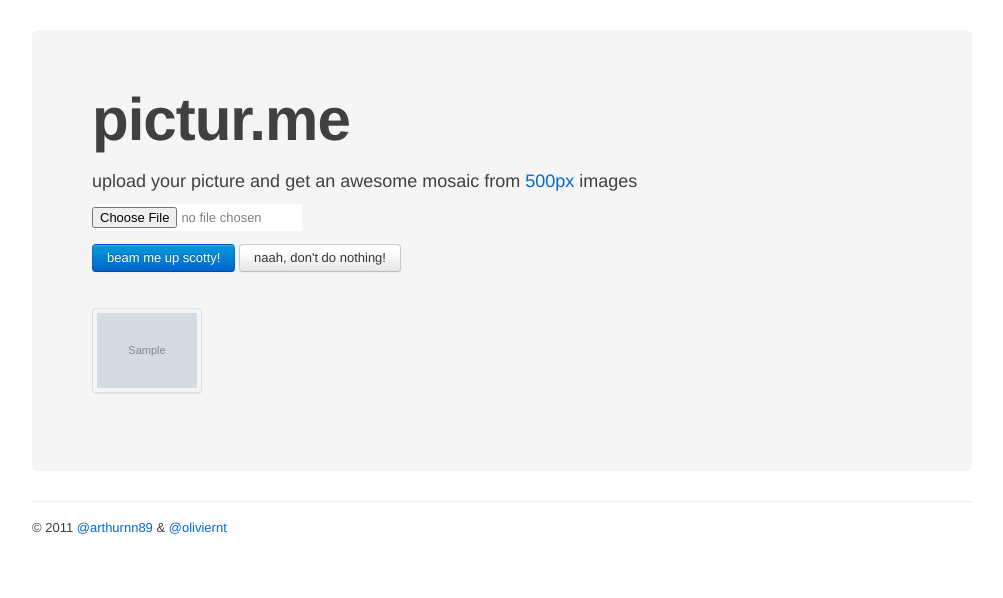
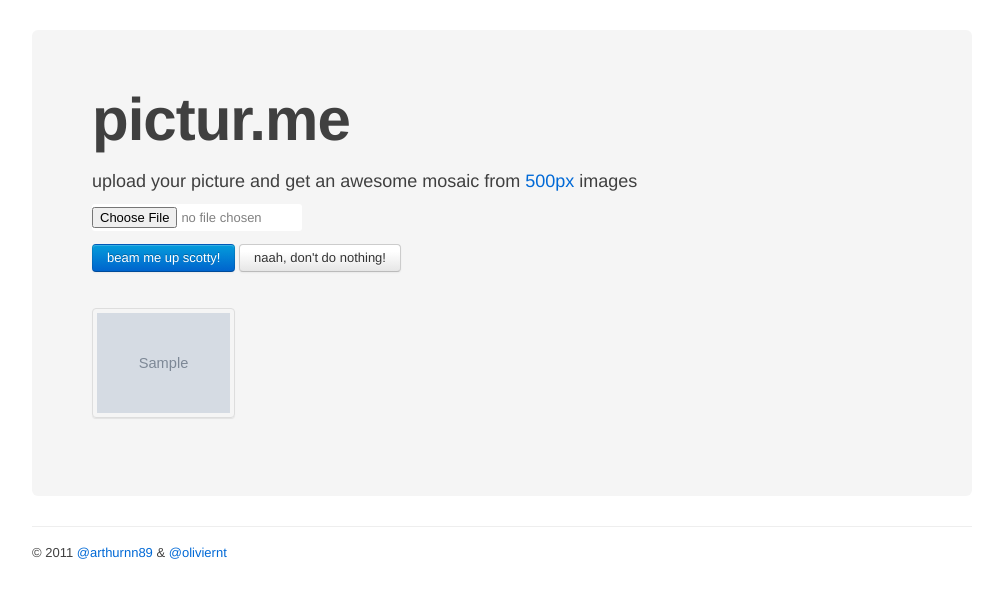
Before and after one commit to arthurnn/picturme, a Django app: template source/templates/index.html in a window 1280 px wide. Shown: the top 598 px of the page, without its empty margins (138-1141 px from the left). Run offline with Django 3.2, Linux system fonts and the light colour scheme; the template is opened without the code that fills it: values that come from a table or form of the project are taken from there, others are empty; tables that the repository leaves empty hold one stand-in row (values such as "Sample post"); grey boxes marked "Sample" are stand-in pictures; parts of the project's set-up code (start-up, migrations or seed data) failed here and were passed over; some libraries are stand-ins or nearby versions.

Commit message:
height 100 for homepage thumbnails

```diff
--- a/docroot/static/css/custom.css
+++ b/docroot/static/css/custom.css
@@ -46,6 +46,6 @@ footer {
     width: 500px;
 }
 
-.thumbnail {
-	width: 100px;
+.home-grid .thumbnail {
+	height: 100px;
 }
--- a/source/templates/index.html
+++ b/source/templates/index.html
@@ -20,7 +20,7 @@
             </div>
         </form>
         <br />
-        <ul class="media-grid">
+        <ul class="media-grid home-grid">
 
         	{% for pixel in images %}
             <li>
```
